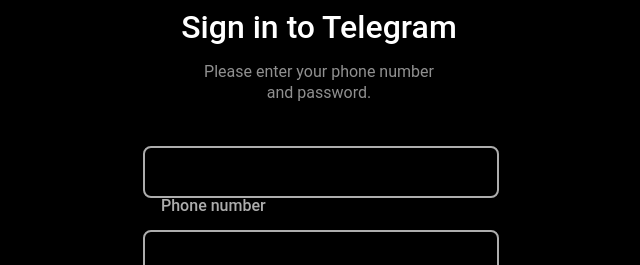
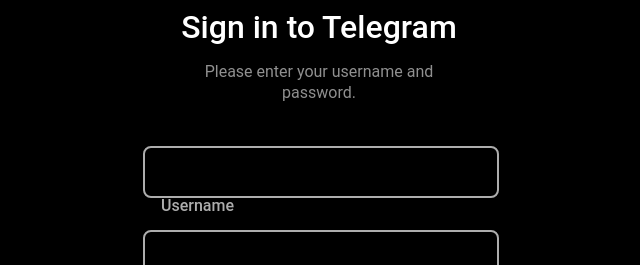
Before and after one commit to TheBestMessenger/TheMessenger, a React (Create React App) app: page /login in a window 1280 px wide. Shown: the part 202-467 px from the top of the page, without its empty margins (321-961 px from the left). Built offline with nearby package versions, Linux system fonts and the light colour scheme; no server answers.

Commit message:
change field names (only)

```diff
--- a/src/pages/Login.jsx
+++ b/src/pages/Login.jsx
@@ -7,14 +7,12 @@
         <img className='logo-img' src='/logo512.png' alt='logo' />
         <span className='sign-in'>Sign in to Telegram</span>
         <div className='subtitle'>
-          <span className='info'>
-            Please enter your phone number and password.
-          </span>
+          <span className='info'>Please enter your username and password.</span>
         </div>
         <form className='sign-in' method='post'>
           <div className='phone-num'>
             <input type='text' id='phone' required />
-            <label className='label-login'>Phone number</label>
+            <label className='label-login'>Username</label>
           </div>
           <div className='password'>
             <input type='password' id='password' required />
--- a/src/pages/Register.jsx
+++ b/src/pages/Register.jsx
@@ -8,21 +8,21 @@
         <span className='sign-up-text'>Sign up in Telegram</span>
         <div className='subtitle'>
           <span className='info'>
-            Please enter your phone number and password.
+            Please enter your name, username and password.
           </span>
         </div>
         <form className='sign-up' method='post'>
           <div className='phone-num'>
             <input type='text' id='phone' required />
-            <label>Phone number</label>
+            <label>Name</label>
           </div>
           <div className='password'>
             <input type='password' id='password' required />
-            <label>Password</label>
+            <label>@username</label>
           </div>
           <div className='password-check'>
             <input type='password' id='password-check' required />
-            <label>Confirm Password</label>
+            <label>Password</label>
           </div>
           <button className='sign-up-button' type='button'>
             SIGN UP
```
